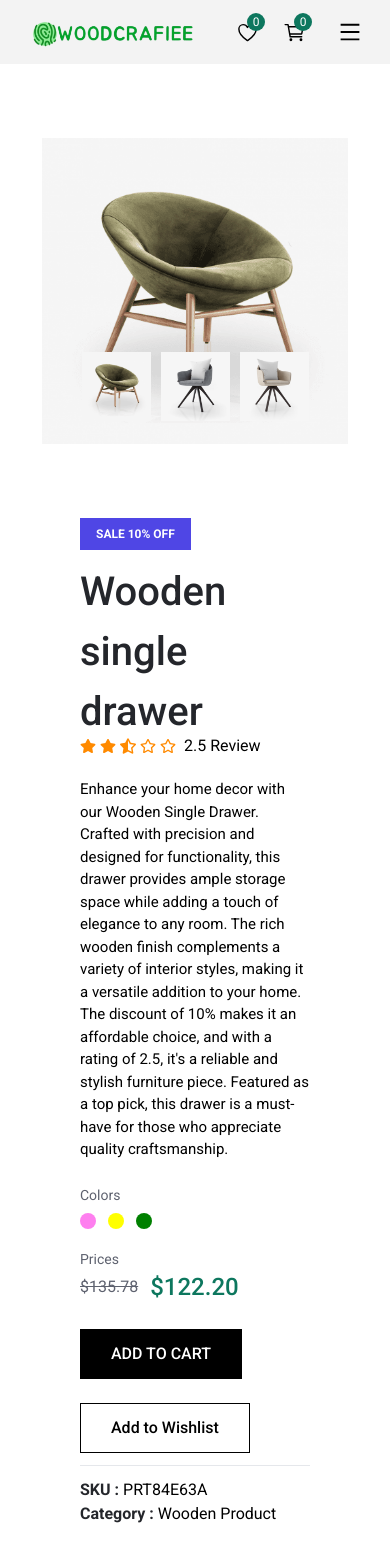
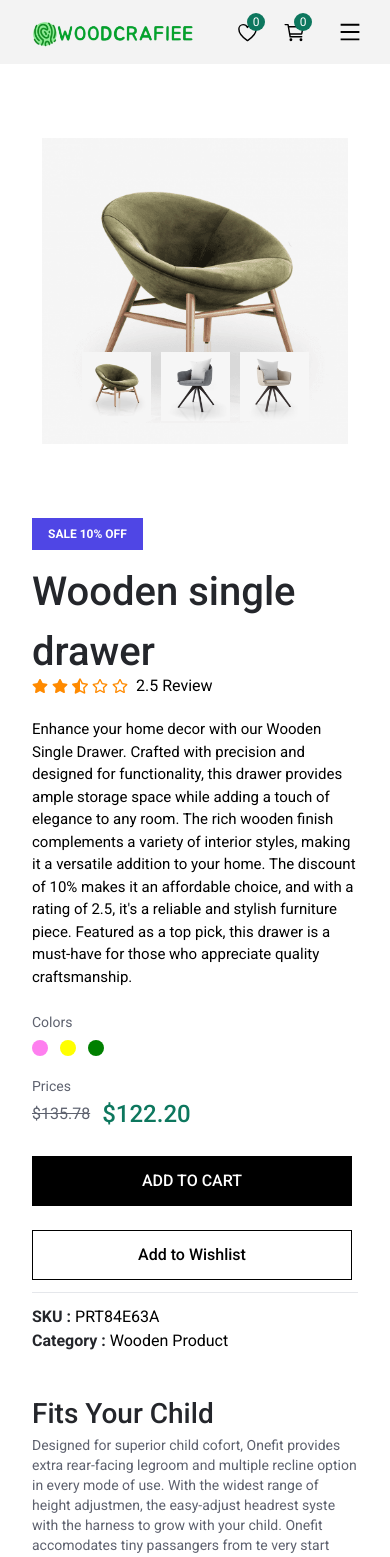
Before and after one commit to rafi-e/woodcrafiee, a React (Vite) app: page /product-details/1 in a window 390 px wide. Shown: the top 1557 px of the page. Built offline with nearby package versions, Linux system fonts and the light colour scheme.

Commit message:
update responsive

```diff
--- a/src/components/hero/Hero.jsx
+++ b/src/components/hero/Hero.jsx
@@ -78,7 +78,7 @@ export const HeroItem = ({ title, description, shop, prices, colors, image }) =>
   };
   return (
     <>
-      <section className="content flex justify-between lg:px-16 h-[60vh] lg:h-[90vh] relative z-20">
+      <section className="content flex justify-between lg:px-16 h-62 md:h-[60vh] lg:h-[90vh] relative z-20">
         <div className="left w-1/2 p-4 md:p-8 lg:py-32 lg:px-16">
           <Title
             level={5}
--- a/src/components/hero/InstagramPost.jsx
+++ b/src/components/hero/InstagramPost.jsx
@@ -39,7 +39,7 @@ const filterDiscoverItems = [
 export const InstagramPost = () => {
   return (
     <>
-      <section className="post grid-cols-1 grid md:grid-cols-3 lg:grid-cols-6">
+      <section className="post grid-cols-2 grid md:grid-cols-3 lg:grid-cols-6">
         {instagramPosts.map((post) => (
           <>
             <div className="h-72 lg:h-76 overflow-hidden" key={post.id}>
--- a/src/screen/product/ProductDetails.jsx
+++ b/src/screen/product/ProductDetails.jsx
@@ -112,7 +112,7 @@ export const ProductDetails = () => {
               </Slider>
             </div>
           </div>
-          <div className="details lg:w-1/2 px-12 pt-16">
+          <div className="details lg:w-1/2 px-0 md:px-12 pt-16">
             <button className="feature-btn bg-indigo-600">
               SALE {discount}% OFF
             </button>
@@ -188,13 +188,13 @@ export const ProductDetails = () => {
                     </button>
                   </div>
                 ))}
-              <button onClick={addToCart} className="primary-btn ">
+              <button onClick={addToCart} className="primary-btn p-5 w-[320px]">
                 ADD TO CART
               </button>
             </div>
             <button
               onClick={addToFavorites}
-              className="flex items-center gap-2 secondary-btn text-lg mt-6"
+              className="flex items-center secondary-btn text-lg mt-6 w-[320px]"
             >
               Add to Wishlist
             </button>
```
